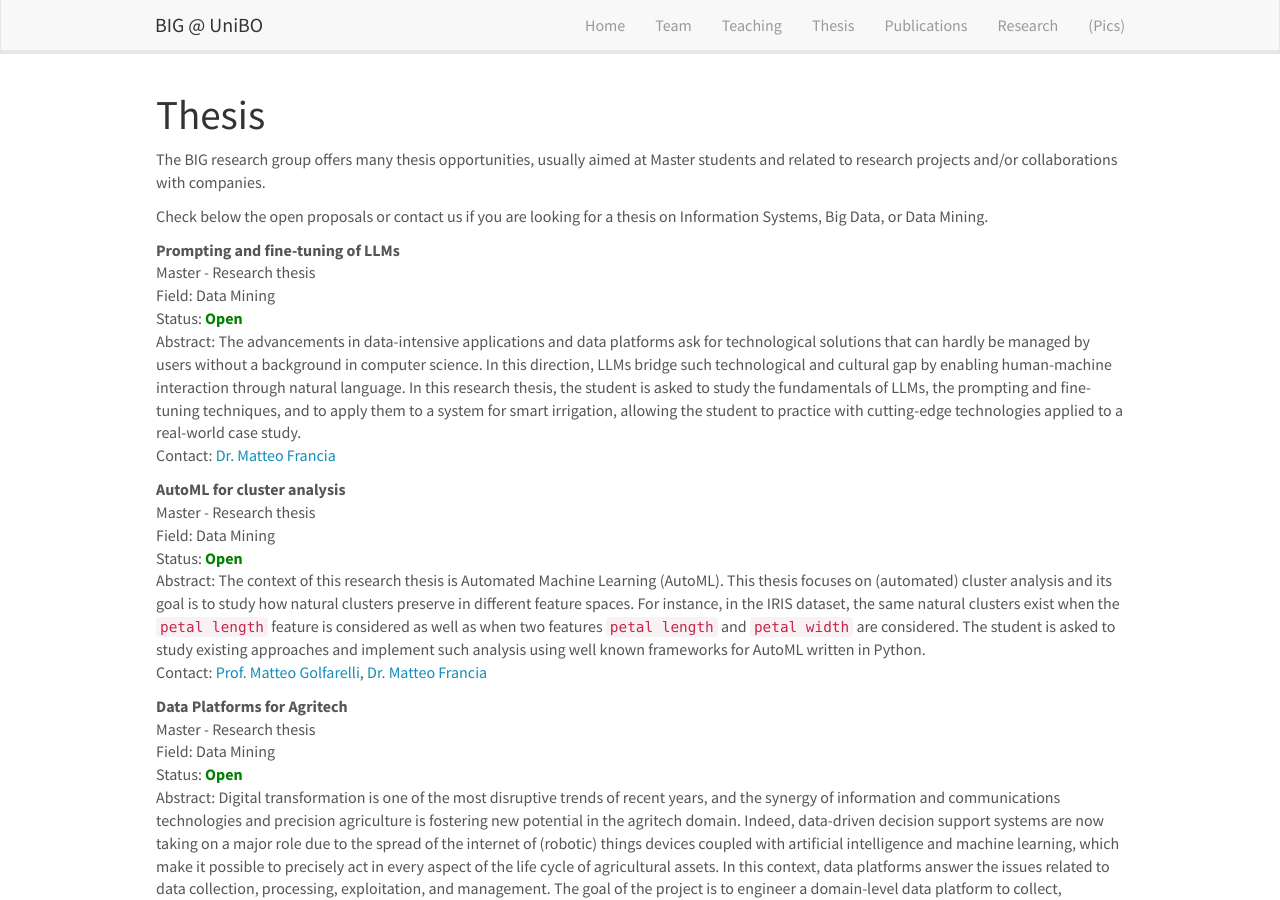
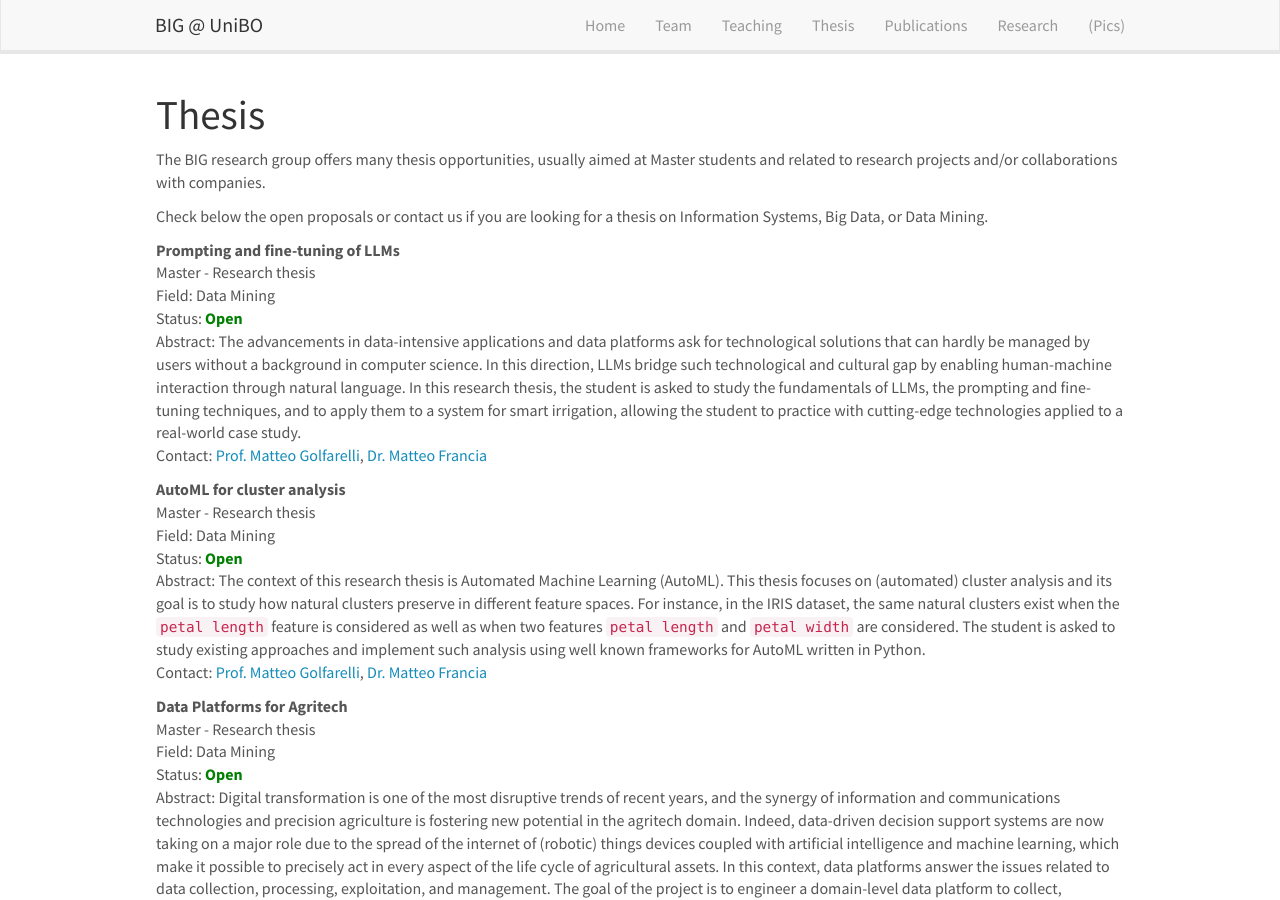
Before and after one commit to big-unibo/big-unibo.github.io, a Jekyll site: the page built from _pages/thesis.md, in a window 1280 px wide and 900 px high. Built offline with Jekyll 4.4.1, drawn with Linux system fonts in a browser that asks for light colours; nearby versions of some CDN libraries.

Commit message:
Update thesis.yml

```diff
--- a/_data/thesis.yml
+++ b/_data/thesis.yml
@@ -8,7 +8,7 @@
   type: Research thesis
   status: Open
   year: 2024
-  contact: "<a href='mailto:m.francia@unibo.it'>Dr. Matteo Francia</a>"
+  contact: "<a href='mailto:matteo.golfarelli@unibo.it'>Prof. Matteo Golfarelli</a>, <a href='mailto:m.francia@unibo.it'>Dr. Matteo Francia</a>"
   abstract: |
     The advancements in data-intensive applications and data platforms ask for technological solutions that can hardly be managed by users without a background in computer science.
     In this direction, LLMs bridge such technological and cultural gap by enabling human-machine interaction through natural language.
```
